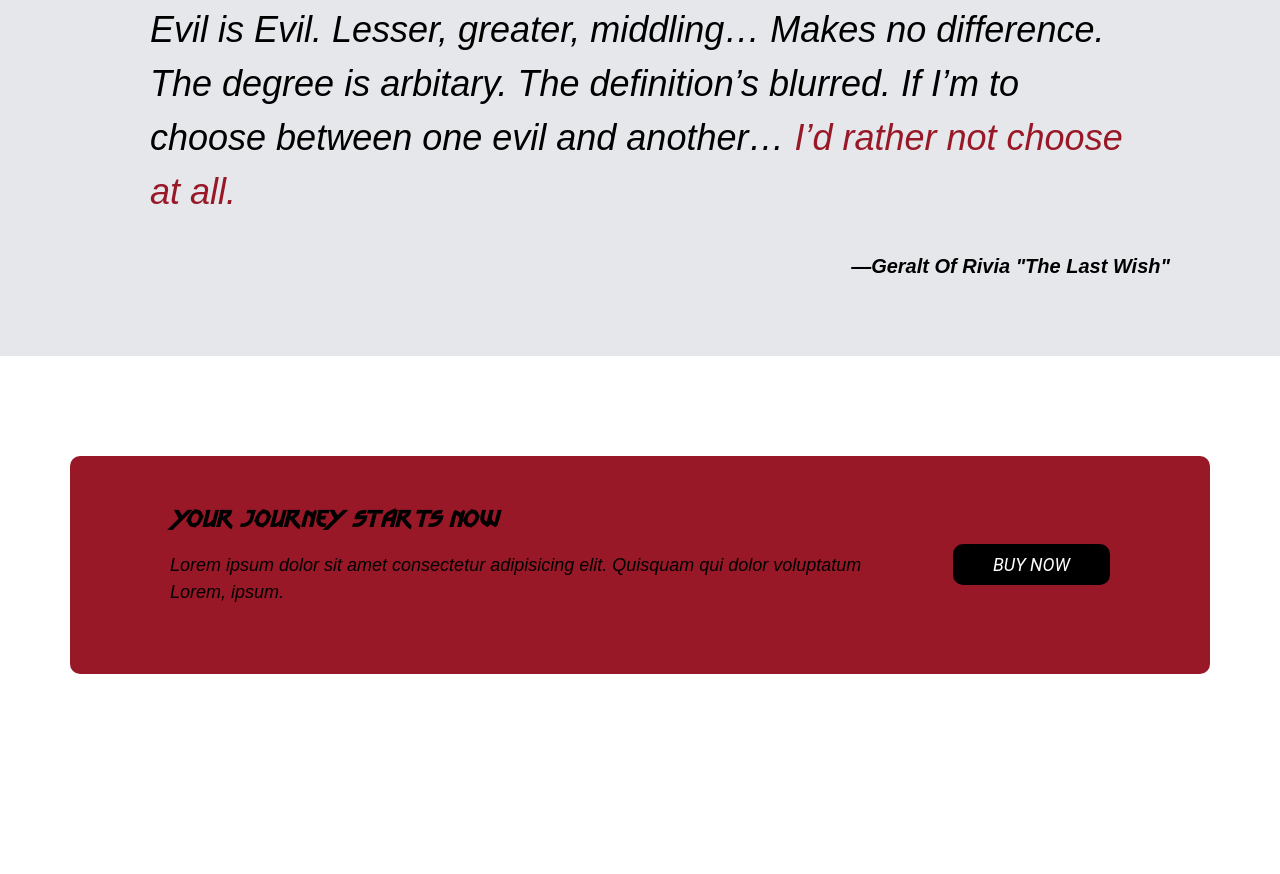
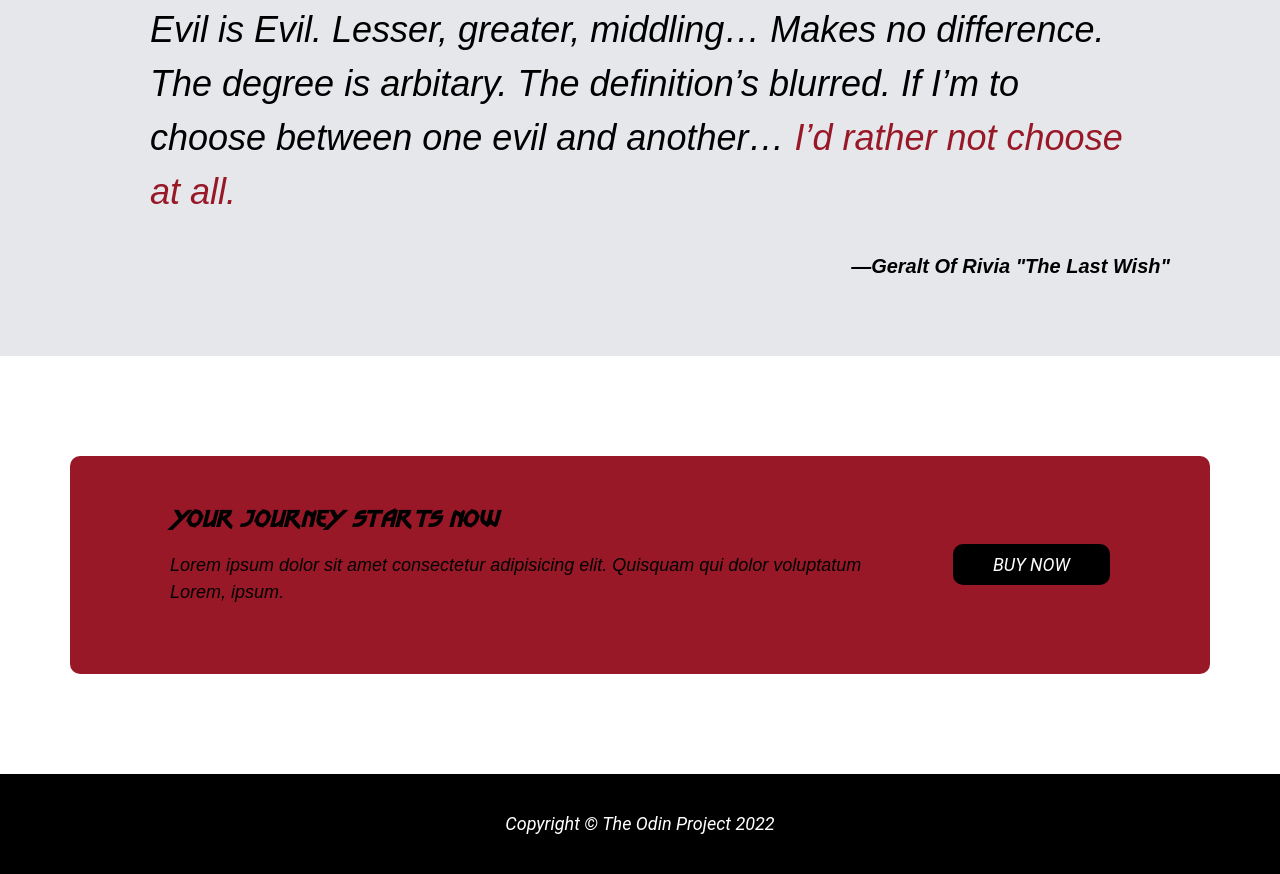
Before and after one commit to VipersEye/odin-landing-page, a plain HTML site: page index.html in a window 1280 px wide. Shown: the part 1270-2144 px from the top of the page. Before the commit the page ends 2044 px from the top, so only its background shows below. Drawn offline with Linux system fonts and the light colour scheme; a web font is replaced by a local one.

Commit message:
Add footer section and styles

```diff
--- a/index.html
+++ b/index.html
@@ -111,5 +111,9 @@
         </div>
     </section>
 
+    <footer class="footer">
+        <span>copyright © the odin project 2022</span>
+    </footer>
+
 </body>
 </html>
--- a/style.css
+++ b/style.css
@@ -267,3 +267,19 @@ h1, h2, h3, h4, h5, h6 {
 .btn__buy:hover {
     background: #380303;
 }
+
+/* footer =============================== */
+
+.footer {
+    height: 100px;
+
+    display: flex;
+    justify-content: center;
+    align-items: center;
+
+    font-family: 'Roboto', sans-serif;
+    color: #fff;
+    text-transform: capitalize;
+
+    background: #000;
+}
```
